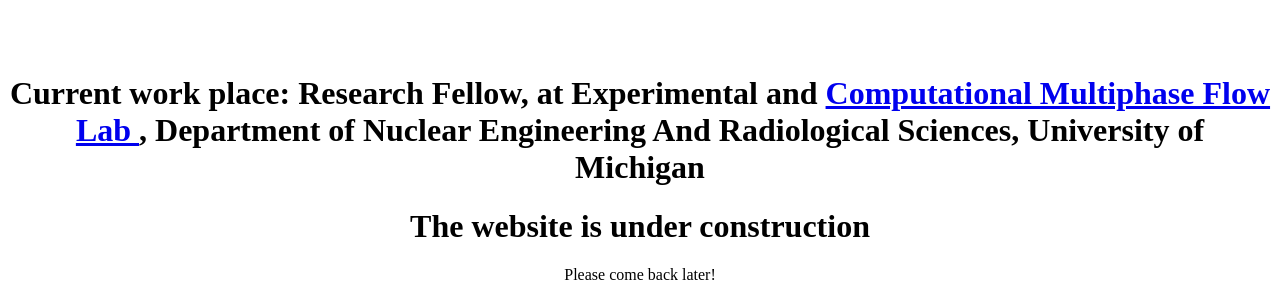
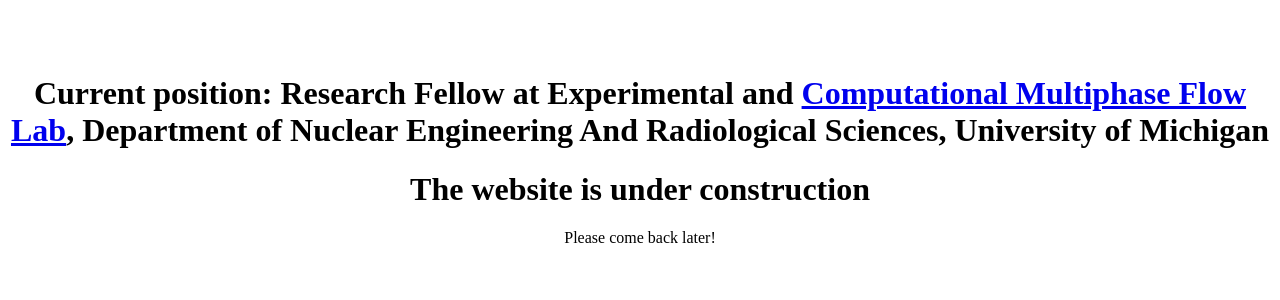
Before and after one commit to quynhneo/quynhneo.github.io, a plain HTML site: page index.html in a window 1280 px wide. Shown: the part 550-850 px from the top of the page. After the commit the page ends 813 px from the top, so only its background shows below. Drawn offline with Linux system fonts and the light colour scheme.

Commit message:
Update index.html

```diff
--- a/index.html
+++ b/index.html
@@ -25,7 +25,7 @@
 <p>&nbsp;</p>
 <p>&nbsp;</p>
 <p>&nbsp;</p>
-<h1>Current work place: Research Fellow, at Experimental and <a href="http://ecmf.engin.umich.edu"> Computational Multiphase Flow Lab </a>, Department of Nuclear Engineering And Radiological Sciences, University of Michigan</h1>
+<h1>Current position: Research Fellow at Experimental and <a href="http://ecmf.engin.umich.edu"> Computational Multiphase Flow Lab</a>, Department of Nuclear Engineering And Radiological Sciences, University of Michigan</h1>
 <h1>The website is under construction</h1>
 <p>Please come back later!</p>
 
```
